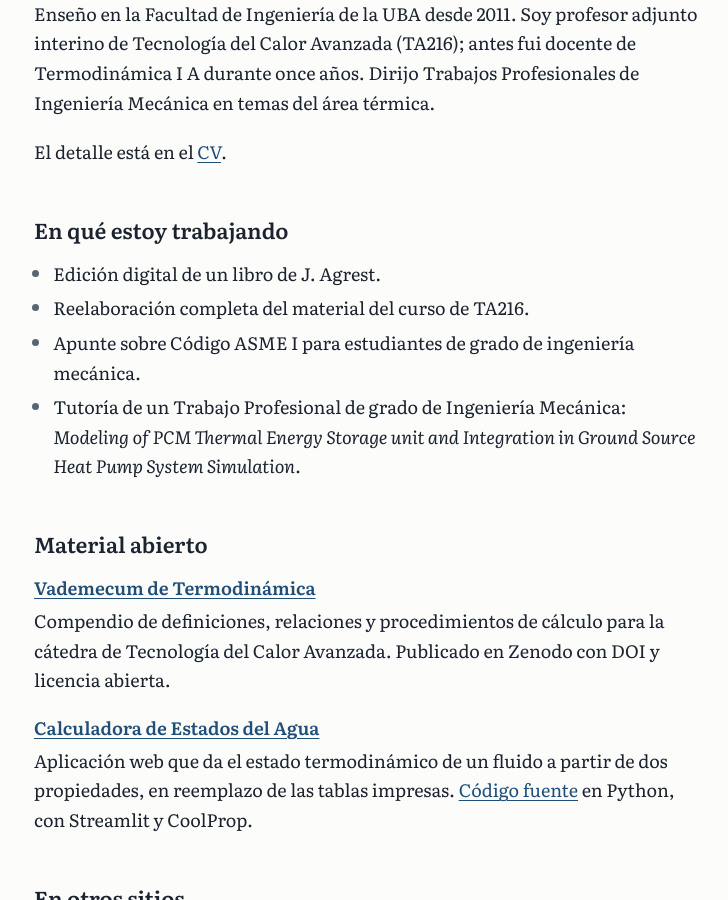
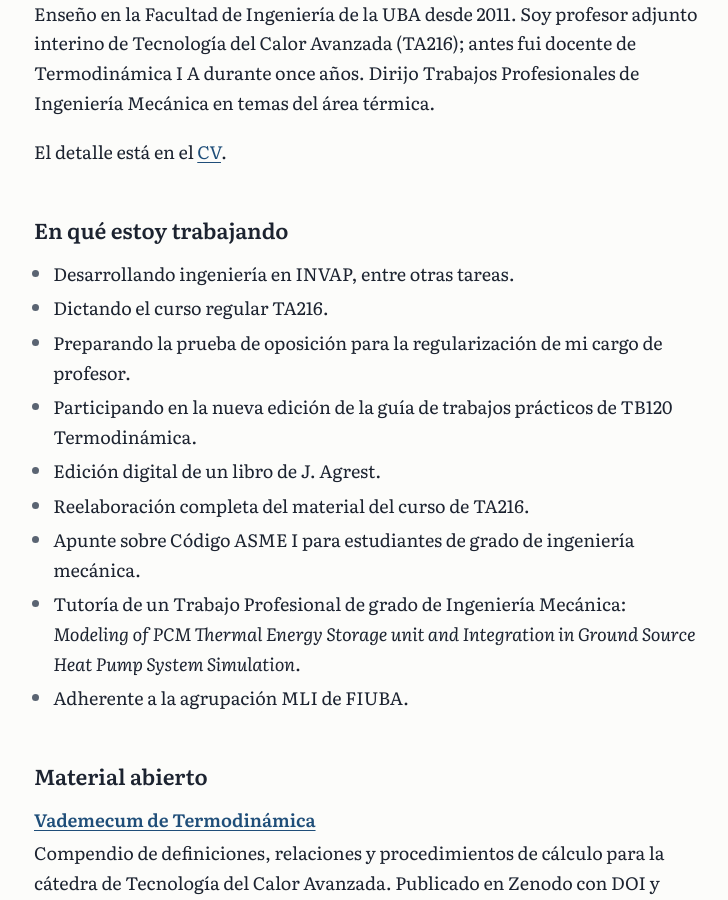
Before and after one commit to PabloMBarral/PabloMBarral.github.io, a Jekyll site: the page built from index.html, in a window 1280 px wide and 900 px high, scrolled down 753 px. Shown: the whole window, without its empty margins (146-874 px from the left). Built offline with Jekyll 4.4.1, drawn with Linux system fonts in a browser that asks for light colours.

Commit message:
Inicio: actualizar 'En que estoy trabajando'

```diff
--- a/index.html
+++ b/index.html
@@ -21,10 +21,15 @@ layout: default
 <section class="block">
   <h2>En qué estoy trabajando</h2>
   <ul class="now-list">
+    <li>Desarrollando ingeniería en INVAP, entre otras tareas.</li>
+    <li>Dictando el curso regular TA216.</li>
+    <li>Preparando la prueba de oposición para la regularización de mi cargo de profesor.</li>
+    <li>Participando en la nueva edición de la guía de trabajos prácticos de TB120 Termodinámica.</li>
     <li>Edición digital de un libro de J. Agrest.</li>
     <li>Reelaboración completa del material del curso de TA216.</li>
     <li>Apunte sobre Código ASME I para estudiantes de grado de ingeniería mecánica.</li>
     <li>Tutoría de un Trabajo Profesional de grado de Ingeniería Mecánica: <em>Modeling of PCM Thermal Energy Storage unit and Integration in Ground Source Heat Pump System Simulation</em>.</li>
+    <li>Adherente a la agrupación MLI de FIUBA.</li>
   </ul>
 </section>
 
```
